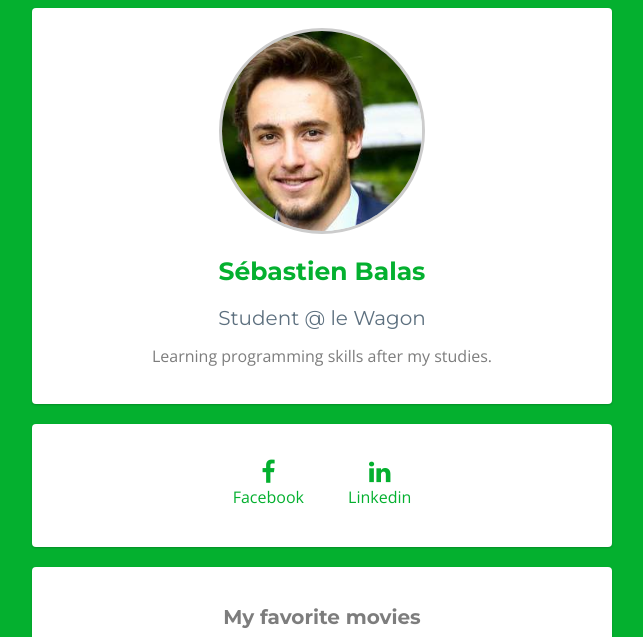
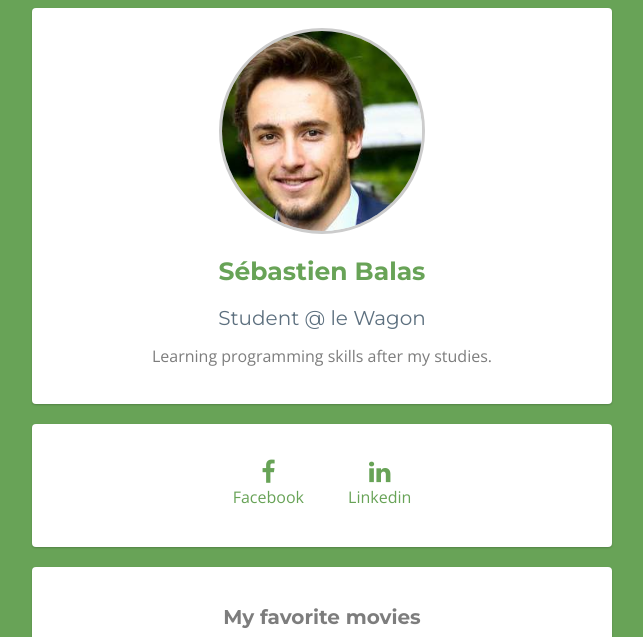
Before and after one commit to sebbbalas/profile, a plain HTML site: page index.html in a window 1280 px wide. Shown: the top 637 px of the page, without its empty margins (318-961 px from the left). Drawn offline with nearby package versions, Linux system fonts and the light colour scheme.

Commit message:
make my profile prettier

```diff
--- a/style.css
+++ b/style.css
@@ -2,7 +2,7 @@ body {
   font-family: 'Open Sans', sans-serif;
   color: black;
   font-weight: 400;
-  background-color: #04B02F;
+  background-color: #68A357;
   line-height:1.6;
 }
 
@@ -11,7 +11,7 @@ h1, h2, h3, h4 {
 }
 
 h1 {
-  color: #04B02F;
+  color: #68A357;
   font-size: 25px;
 }
 
@@ -40,7 +40,7 @@ p {
 }
 
 a{
-  color: #04B02F;
+  color: #68A357;
   text-decoration: none;
 }
 
@@ -83,7 +83,7 @@ a:hover{
 
 .list-inline li i{
   font-size: 25px;
-  color: #04B02F;
+  color: #68A357;
 }
 
 /* Specific CSS rules */
```
